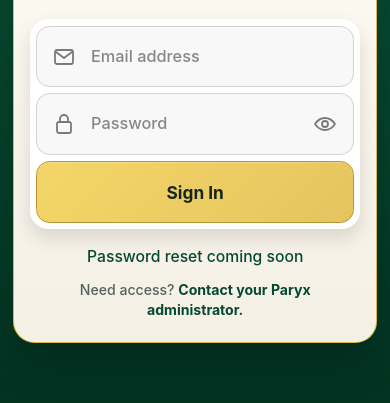
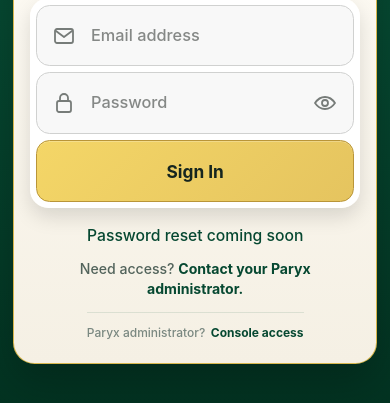
Before and after one commit to adamwood1580-ops/paryx-platform, a plain HTML site: page apps/club/html/login.html in a window 390 px wide. Shown: the part 337-740 px from the top of the page. Drawn offline with nearby package versions, Linux system fonts and the light colour scheme.

Commit message:
Add files via upload

```diff
--- a/apps/club/html/login.html
+++ b/apps/club/html/login.html
@@ -36,7 +36,7 @@
 
     <link
     rel="stylesheet"
-    href="../styles/auth.css?brand=10"
+    href="../styles/auth.css?brand=11"
 />
 
     <link
@@ -235,6 +235,19 @@
                         Contact your Paryx administrator.
                     </a>
                 </p>
+
+                <div
+                    class="auth-access-switch"
+                    aria-label="Alternative Paryx access"
+                >
+                    <span>Paryx administrator?</span>
+
+                    <a
+                        href="../../console/html/login.html"
+                    >
+                        Console access
+                    </a>
+                </div>
             </footer>
         </section>
     </main>
--- a/apps/club/json/app-version.json
+++ b/apps/club/json/app-version.json
@@ -1,3 +1,3 @@
 {
-    "version": "0.3.3-console-cleanup"
+    "version": "0.3.4-single-login-gateway"
 }
--- a/apps/club/styles/auth.css
+++ b/apps/club/styles/auth.css
@@ -694,3 +694,59 @@
         transition: none;
     }
 }
+
+
+/* =========================================================
+   ACCESS SWITCH
+   ========================================================= */
+
+.auth-access-switch {
+    display: flex;
+    align-items: center;
+    justify-content: center;
+    gap: 0.35rem;
+
+    margin-top: 1rem;
+    padding-top: 0.9rem;
+
+    border-top:
+        1px solid
+        rgba(6, 72, 49, 0.11);
+
+    color: #7a8881;
+
+    font-size: 0.79rem;
+    font-weight: 500;
+    line-height: 1.35;
+}
+
+.auth-access-switch a {
+    color: var(--auth-page-green);
+
+    font-weight: 650;
+
+    text-decoration: none;
+}
+
+.auth-access-switch a:hover,
+.auth-access-switch a:focus-visible {
+    color: var(--auth-gold-dark);
+}
+
+.auth-access-switch a:focus-visible {
+    border-radius: 0.2rem;
+
+    outline:
+        2px solid
+        var(--auth-gold);
+
+    outline-offset: 0.2rem;
+}
+
+@media (max-width: 390px) {
+    .auth-access-switch {
+        margin-top: 0.8rem;
+        padding-top: 0.75rem;
+        font-size: 0.75rem;
+    }
+}
--- a/apps/console/json/app-version.json
+++ b/apps/console/json/app-version.json
@@ -1,3 +1,3 @@
 {
-    "version": "0.3.3-console-cleanup"
+    "version": "0.3.4-single-login-gateway"
 }
```
Also changed, not shown: apps/console/html/login.html (+3 -1 lines), apps/console/styles/console-auth.css (+13 -0 lines).
